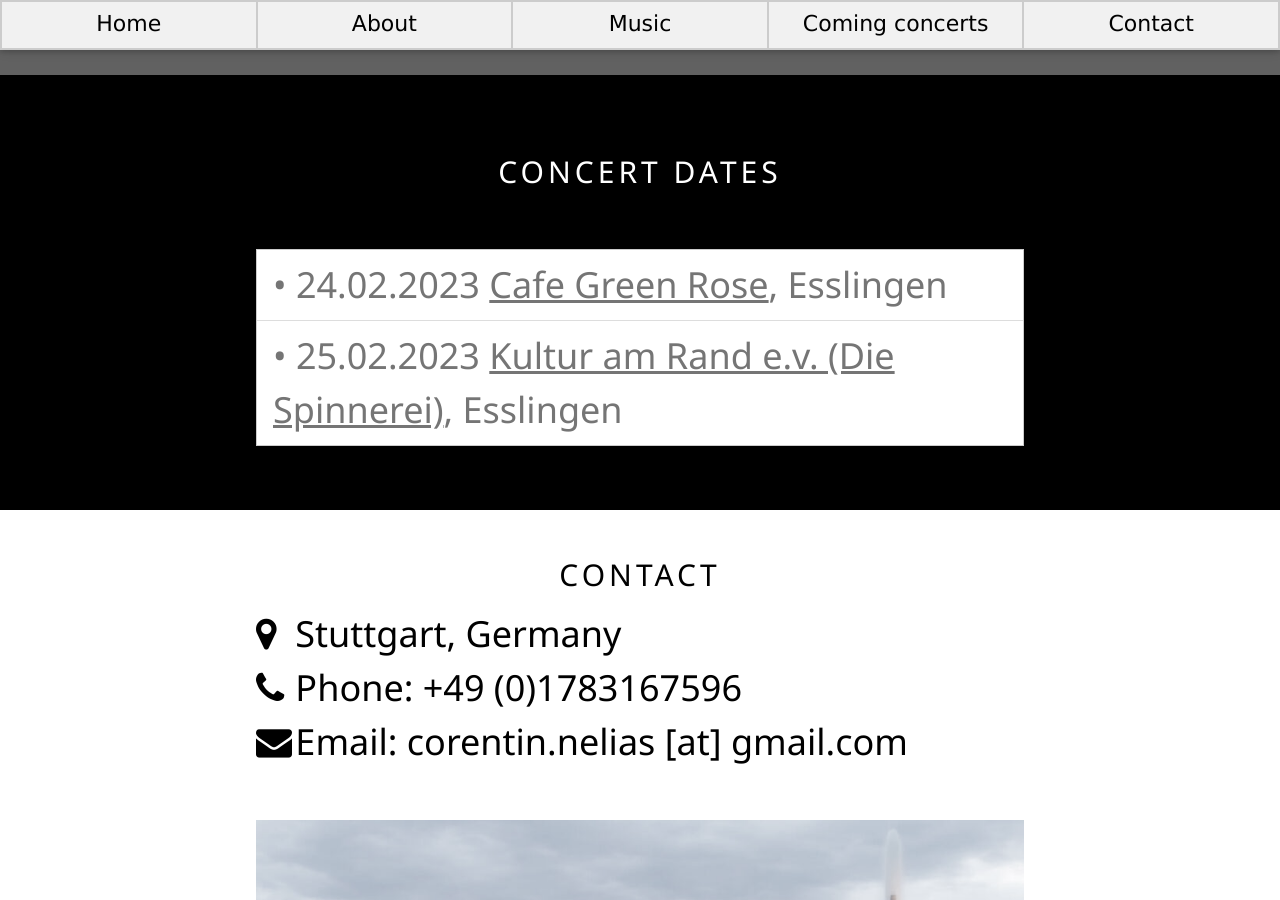
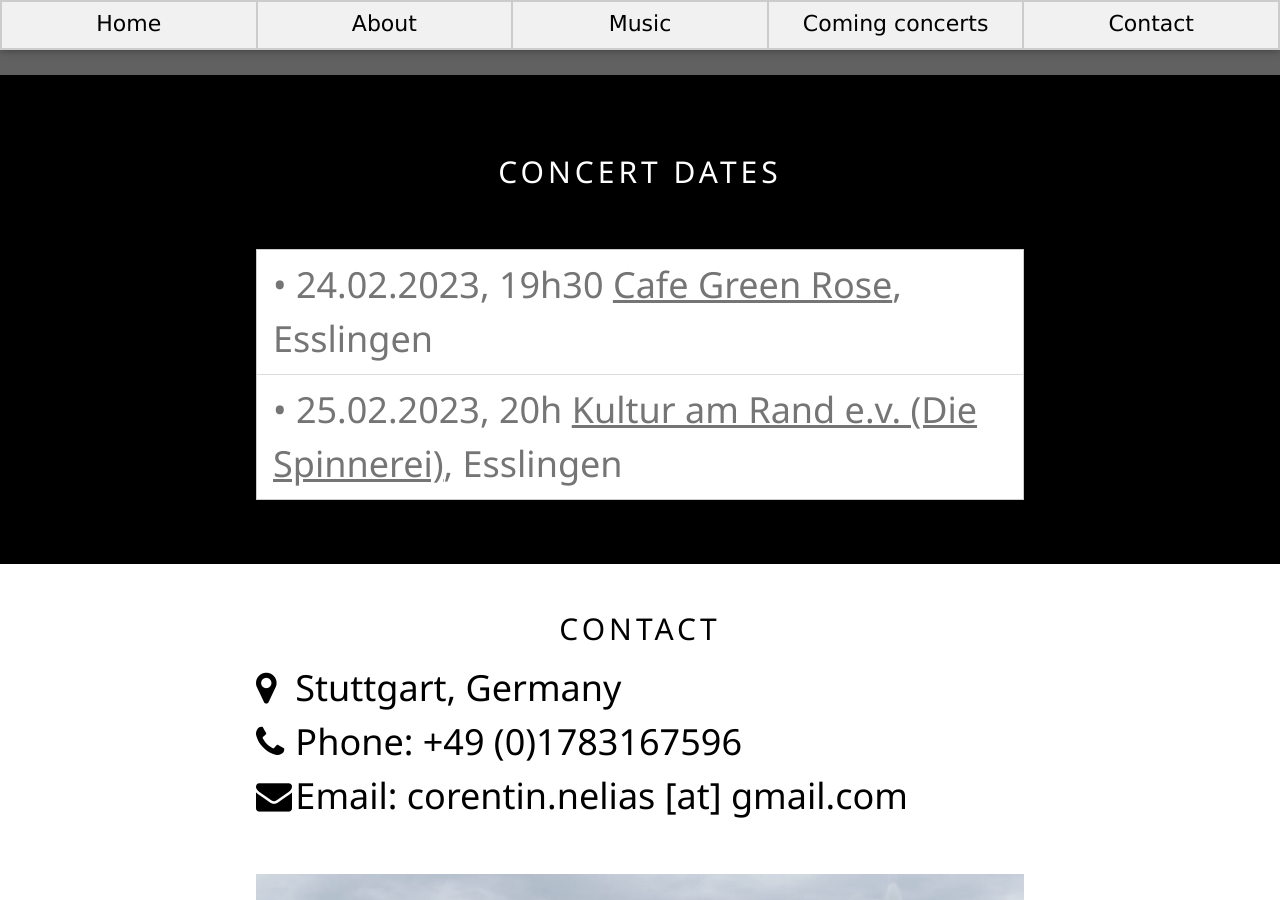
Before and after one commit to Trio-Nelias/Trio-Nelias.io, a Jekyll site: the page built from index.html, in a window 1280 px wide and 900 px high, scrolled down 1710 px. Built offline with Jekyll 4.4.1, drawn with Linux system fonts in a browser that asks for light colours.

Commit message:
include time

```diff
--- a/_data/gigs.yml
+++ b/_data/gigs.yml
@@ -1,9 +1,9 @@
-- date : 24.02.2023
+- date : 24.02.2023, 19h30
   place : Cafe Green Rose
   adress : ", Esslingen"
   url : "https://www.instagram.com/p/CnuW2z0jwAG/?hl=fr"
 
-- date : 25.02.2023
+- date : 25.02.2023, 20h
   place : Kultur am Rand e.v. (Die Spinnerei)
   adress : ", Esslingen"
   url : "https://kulturamrande-es.de/start"
```
